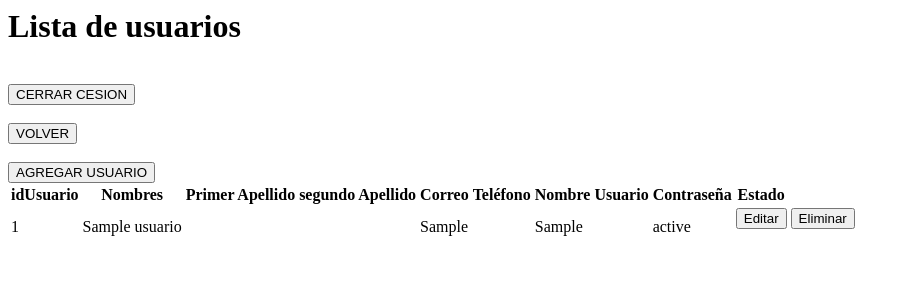
After one commit to Ever7549/gestionproyecto, a CodeIgniter app: page /database/index.php/usuario_c/m_listar in a window 1280 px wide. The commit adds this page. Shown: the top 300 px of the page, without its empty margins (0-910 px from the left). Run offline with CodeIgniter, Linux system fonts and the light colour scheme; tables that the repository leaves empty or names only in its code hold one stand-in row (values such as "Sample post"); data that the repository does not hold is empty.

Commit message:
creacion de tabla usuario y enlace con la BDD

```diff
--- /dev/null
+++ b/codeigniter/application/controllers/usuario_c.php
@@ -0,0 +1,77 @@
+<?php
+defined('BASEPATH') OR exit('No direct script access allowed');
+
+class Usuario_c extends CI_Controller {
+
+
+    public function m_listar()
+	{
+        $this->load->model('Usuario_model'); // Cargar el modelo
+        $listar=$this->Usuario_model->listadeusuarios();
+        $data['usuario']=$listar;
+        //$this->load->view('temp/head');
+	      //$this->load->view('temp/menu');
+        $this->load->view('usuario_v',$data);
+        // $this->load->view('temp/test');
+	      // $this->load->view('temp/footer');
+    }
+     public function agregar()
+  {
+      //$this->load->view('temp/head');
+     // $this->load->view('temp/menu');
+      $this->load->view('temp/v_agregarUsuario');
+     // $this->load->view('temp/test');
+     // $this->load->view('temp/footer');
+  }
+  public function agregarbd()
+  {
+    //$this->load->model('Libros_model');
+    $this->load->model('Usuario_model');
+    $data['nombres']=strtoupper($_POST['nombresv']);
+    $data['primerApellido']=strtoupper($_POST['primerApellidov']);
+    $data['segundoApellido']=strtoupper($_POST['segundoApellidov']);
+    $data['correo']=$_POST['correov'];
+    $data['telefono']=$_POST['telefonov'];
+    $data['nombreUsuario']=$_POST['nombreUsuariov'];
+    $data['contrasena']=$_POST['contrasenav'];
+    $data['estado']=$_POST['estadov'];
+
+    $this->Usuario_model->agregarusuario($data);
+    redirect('Usuario_c/m_listar','refresh');//REDIRECIONA
+  }
+  public function eliminarbd()
+  {
+  $this->load->model('Usuario_model');
+  $idUsuario=$_POST['idusuario'];
+  $this->Usuario_model->eliminarusuario($idusuario);
+  redirect('Usuario_c/m_listar','refresh');//REDIRECIONA
+  }
+  public function modificar()
+  {
+    $this->load->model('Usuario_model');
+    $idUsuario=$_POST['idusuario'];
+    //echo $idlibro;
+	  $data['infousuario']=$this->Usuario_model->recuperarusuario($idusuario);
+   // $this->load->view('temp/head');
+    //$this->load->view('temp/menu');
+    $this->load->view('temp/v_modificarUsuario',$data);
+    //$this->load->view('temp/test');
+   // $this->load->view('temp/footer');
+  }
+	public function modificarbd()
+	{
+    $this->load->model('Usuario_model');
+	  $idusuario=$_POST['idusuario'];
+      $data['nombres']=strtoupper($_POST['nombresv']);
+      $data['primerApellido']=strtoupper($_POST['primerApellidov']);
+      $data['segundoApellido']=strtoupper($_POST['segundoApellidov']);
+      $data['correo']=$_POST['correov'];
+      $data['telefono']=$_POST['telefonov'];
+      $data['nombreUsuario']=$_POST['nombreUsuariov'];
+      $data['contrasena']=$_POST['contrasenav'];
+      $data['estado']=$_POST['estadov'];
+
+		$this->Usuario_model->modificarusuario($idusuario,$data);
+		redirect('Usuario_c/m_listar','refresh');
+	}
+}
--- /dev/null
+++ b/codeigniter/application/models/usuario_model.php
@@ -0,0 +1,35 @@
+<?php
+defined('BASEPATH') OR exit('No direct script access allowed');
+
+class Usuario_model extends CI_Model {
+
+    public function listadeusuarios()
+    {
+        $this->db->select('*');
+        $this->db->from('usuario');
+        return $this->db->get(); // devuelve resultado
+     }
+     public function agregarusuario($data)
+     {
+         $this->db->insert('usuario',$data);
+     }
+     public function eliminarusuario($idusuario)
+     {
+        $this->db->where('idusuario',$idusuario);
+        $this->db->delete('usuario');
+     }
+     public function recuperarusuario($idusuario)
+	{
+		$this->db->select('*');
+		$this->db->from('usuario');
+		$this->db->where('idusuario',$idusuario);
+		return $this->db->get(); //devuelve el resultado
+	}
+
+	public function modificarusuario($idusuario,$data)
+	{
+		$this->db->where('idusuario',$idusuario);
+		$this->db->update('usuario',$data);
+	}
+
+}
--- a/codeigniter/application/views/catalogo_v.php
+++ b/codeigniter/application/views/catalogo_v.php
@@ -70,6 +70,7 @@
                         </div>
                     </div>
                     <a href="<?php echo site_url('proyecto_c/listar'); ?>" class="nav-item nav-link"><i class="fa fa-table me-2"></i>Proyectos</a> <!-- direcciona al listar -->
+                    <a href="<?php echo site_url('usuario_c/m_listar'); ?>" class="nav-item nav-link"><i class="fa fa-table me-2"></i>Usuarios</a> <!-- direcciona al listar -->
                     <a href="widget.html" class="nav-item nav-link"><i class="fa fa-th me-2"></i>Widgets</a>
                     <a href="form.html" class="nav-item nav-link"><i class="fa fa-keyboard me-2"></i>Formularios</a>
                     <a href="chart.html" class="nav-item nav-link"><i class="fa fa-chart-bar me-2"></i>Gráficos</a>
--- /dev/null
+++ b/codeigniter/application/views/usuario_v.php
@@ -0,0 +1,86 @@
+
+ <h1>Lista de usuarios</h1>
+<br>
+<a href="<?php echo base_url(); ?>index.php/login_c/logout">
+<button type="button" class="btn btn-warning">CERRAR CESION</button>
+</a>
+<br>
+<br>
+<a href="<?php echo base_url(); ?>index.php/login_c/panel">
+<button type="button" class="btn btn-warning">VOLVER</button>
+</a>
+
+<!-- <h2>hola< ?php echo $this->session->userdata('login');?></h2>
+<h2>hola< ?php echo $this->session->userdata('tipo');?></h2>
+<h2>hola< ?php echo $this->session->userdata('idUsuario');?></h2> -->
+<br>
+
+<!--< ?php
+echo date('Y/m/d H:i:s');
+?>-->
+    <br>
+    <a href="<?php echo base_url();?>index.php/usuario_c/agregar">
+    <button type="button" class="btn btn-primary">AGREGAR USUARIO</button>
+    </a>
+    <table class="table">
+	<thead>
+		<th>idUsuario</th>
+		<th>Nombres</th>
+		<th>Primer Apellido</th>
+        <th>segundo Apellido</th>
+		<th>Correo</th>
+		<th>Teléfono</th>
+        <th>Nombre Usuario</th>
+        <th>Contraseña</th>
+        <th>Estado</th>
+
+	</thead>
+    <tbody>
+		<?php
+		$contador=1;
+		foreach($usuario->result() as $row)
+		{
+		?>
+		<tr>
+			<td><?php echo $contador;?></td>
+			<td><?php echo $row->nombres; ?></td>
+			<td><?php echo $row->primerApellido; ?></td>
+            <td><?php echo $row->segundoApellido; ?></td>
+			<td><?php echo $row->correo; ?></td>
+            <td><?php echo $row->nombreUsuario; ?></td>
+            <td><?php echo $row->contrasena; ?></td>
+            <td><?php echo $row->estado; ?></td>
+
+
+			<td>
+			<?php
+             echo form_open_multipart("Usuario_c/modificar");
+            ?>
+			<input type="hidden" name="idusuario" value="<?php echo $row->idusuario; ?>">
+			<button type=submit type="submit" class="btn btn-primary">Editar</button>
+	        <?php
+            echo form_close();
+            ?>
+			</td>
+
+			<td>
+			<?php
+             echo form_open_multipart("Usuario_c/eliminarbd");
+            ?>
+			<input type="hidden" name="idusuario" value="<?php echo $row->idusuario; ?>">
+			<button type=submit type="submit" class="btn btn-danger">Eliminar</button>
+	        <?php
+            echo form_close();
+            ?>
+			</td>
+
+
+
+
+		</tr>
+		<?php
+		$contador++;
+			}
+		?>
+	</tbody>
+</table>
```
